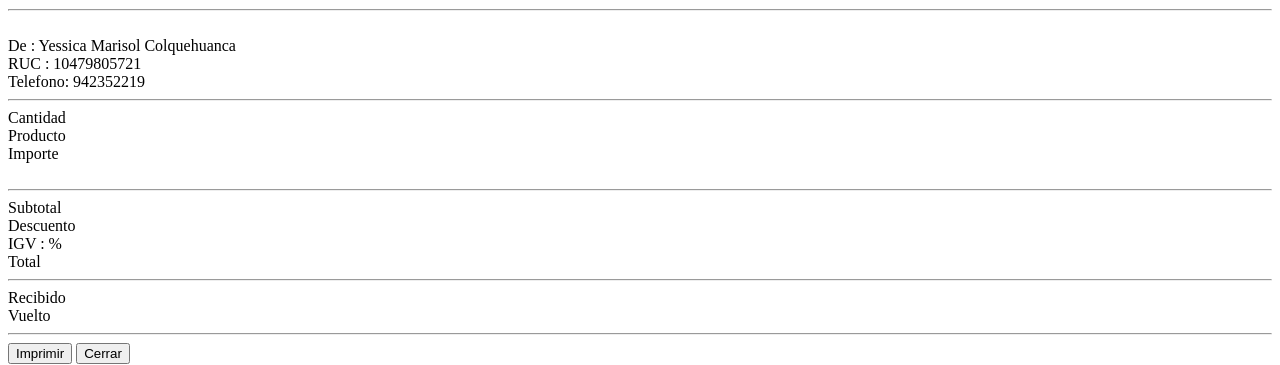
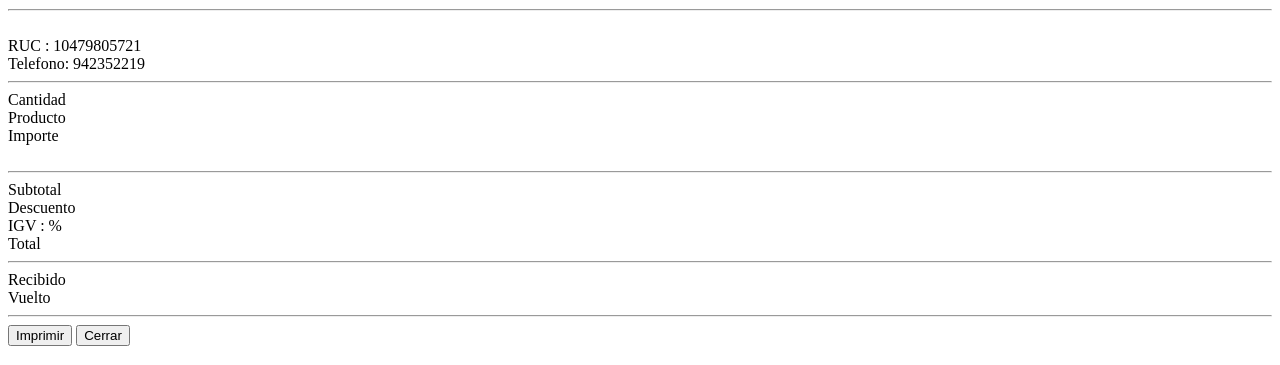
Before and after one commit to titanke/sistema-parque, a Django app: template posApp/templates/posApp/receipt.html in a window 1280 px wide. Shown: the part 55-420 px from the top of the page. Run offline with Django 3.2, Linux system fonts and the light colour scheme; the template is opened without the code that fills it, so the values that code supplies are empty.

Commit message:
fix: nombre

```diff
--- a/posApp/templates/posApp/receipt.html
+++ b/posApp/templates/posApp/receipt.html
@@ -17,7 +17,6 @@
         <div class="lh-1">
             <div>
                 {{ transaction.date_added|date:"d M Y" }} <br>
-                <span>De      : Yessica Marisol Colquehuanca</span> <br>
                 <span>RUC     : 10479805721</span>  <br>
                 <span>Telefono: 942352219</span>  <br>
             </div>
```
